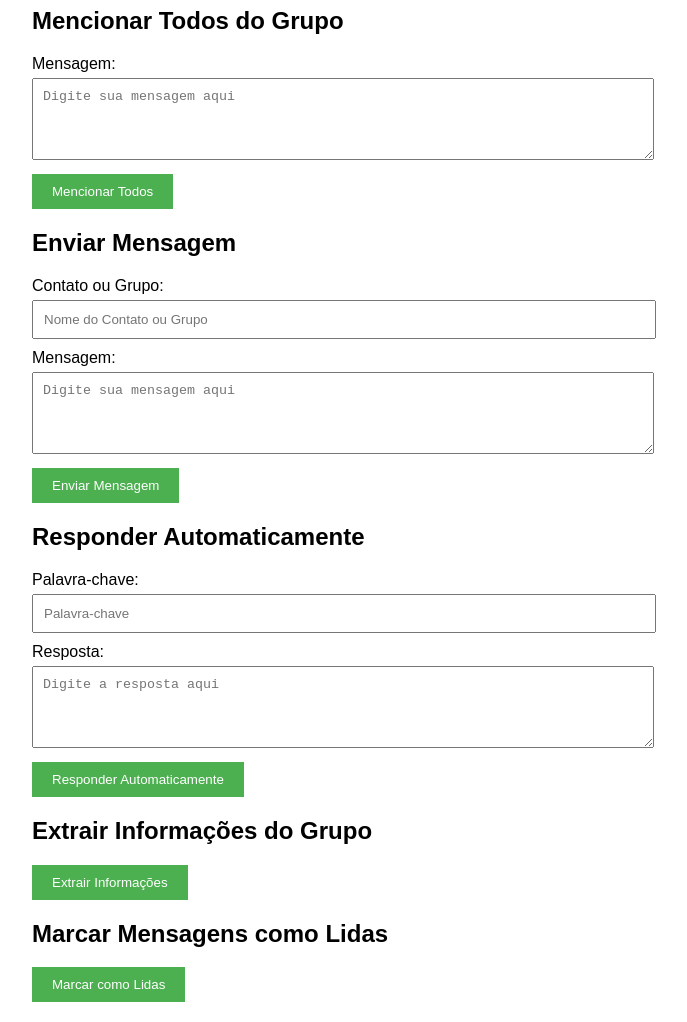
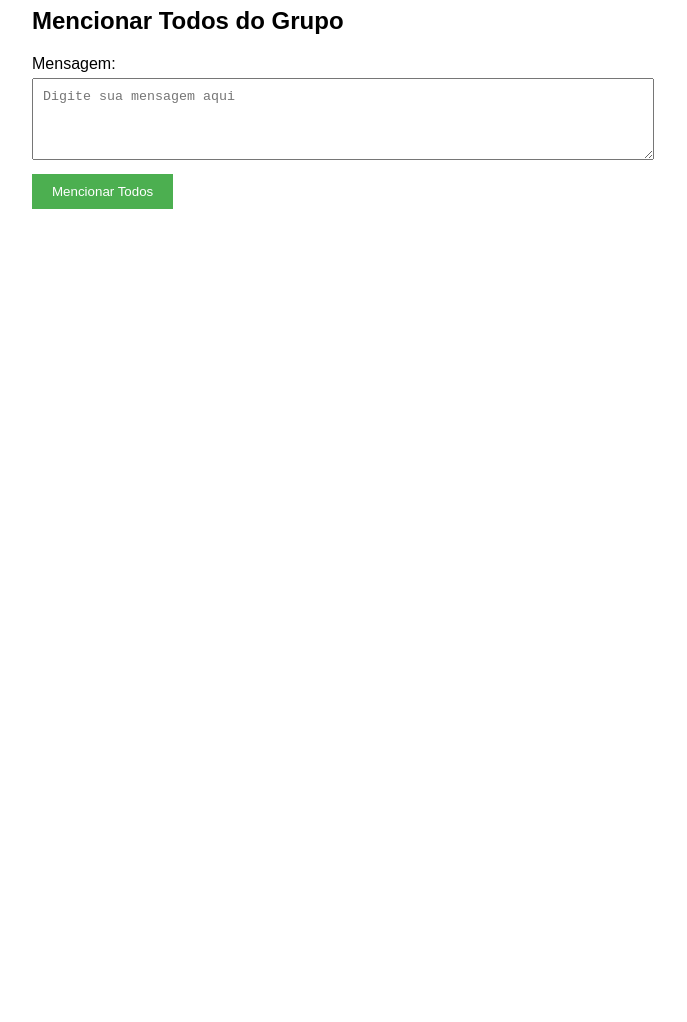
Before and after one commit to patpires/whatsapp, a plain HTML site: page index.html in a window 1280 px wide. Shown: the part 73-1095 px from the top of the page, without its empty margins (308-995 px from the left). After the commit the page ends 800 px from the top, so only its background shows below. Drawn offline with Linux system fonts and the light colour scheme.

Commit message:
Update index.html

```diff
--- a/index.html
+++ b/index.html
@@ -3,7 +3,7 @@
 <head>
     <meta charset="UTF-8">
     <meta name="viewport" content="width=device-width, initial-scale=1.0">
-    <title>WhatsApp Automation Scripts</title>
+    <title>WhatsApp Automation</title>
     <style>
         body {
             font-family: Arial, sans-serif;
@@ -20,7 +20,7 @@
             display: block;
             margin-bottom: 5px;
         }
-        input, textarea {
+        textarea {
             width: 100%;
             padding: 10px;
             margin-bottom: 10px;
@@ -39,41 +39,12 @@
 </head>
 <body>
     <div class="container">
-        <h1>WhatsApp Automation Scripts</h1>
-
+        <h1>WhatsApp Automation</h1>
         <div class="script-section">
             <h2>Mencionar Todos do Grupo</h2>
             <label for="mensagemMencionar">Mensagem:</label>
             <textarea id="mensagemMencionar" rows="4" placeholder="Digite sua mensagem aqui"></textarea>
             <button onclick="mencionarTodos()">Mencionar Todos</button>
-        </div>
-
-        <div class="script-section">
-            <h2>Enviar Mensagem</h2>
-            <label for="contato">Contato ou Grupo:</label>
-            <input type="text" id="contato" placeholder="Nome do Contato ou Grupo">
-            <label for="mensagem">Mensagem:</label>
-            <textarea id="mensagem" rows="4" placeholder="Digite sua mensagem aqui"></textarea>
-            <button onclick="enviarMensagem()">Enviar Mensagem</button>
-        </div>
-
-        <div class="script-section">
-            <h2>Responder Automaticamente</h2>
-            <label for="palavraChave">Palavra-chave:</label>
-            <input type="text" id="palavraChave" placeholder="Palavra-chave">
-            <label for="resposta">Resposta:</label>
-            <textarea id="resposta" rows="4" placeholder="Digite a resposta aqui"></textarea>
-            <button onclick="responderAutomaticamente()">Responder Automaticamente</button>
-        </div>
-
-        <div class="script-section">
-            <h2>Extrair Informações do Grupo</h2>
-            <button onclick="extrairInformacoesDoGrupo()">Extrair Informações</button>
-        </div>
-
-        <div class="script-section">
-            <h2>Marcar Mensagens como Lidas</h2>
-            <button onclick="marcarMensagensComoLidas()">Marcar como Lidas</button>
         </div>
     </div>
 
@@ -91,55 +62,16 @@
 
             inputBox.innerHTML = mentions + "\n" + mensagem;
             inputBox.dispatchEvent(event);
-            document.querySelector("span[data-icon='send']").click();
-        }
 
-        function enviarMensagem() {
-            var contato = document.getElementById('contato').value;
-            var mensagem = document.getElementById('mensagem').value;
-            var contatos = document.querySelectorAll("span[title='" + contato + "']");
-            if (contatos.length === 0) {
-                console.log("Contato não encontrado: " + contato);
-                return;
-            }
-            contatos[0].click();
-            var inputBox = document.querySelectorAll("[contenteditable='true']")[1];
-            var event = new InputEvent('input', { bubbles: true });
-            inputBox.innerHTML = mensagem;
-            inputBox.dispatchEvent(event);
-            document.querySelector("span[data-icon='send']").click();
-        }
-
-        function responderAutomaticamente() {
-            var palavraChave = document.getElementById('palavraChave').value;
-            var resposta = document.getElementById('resposta').value;
-            var mensagens = document.querySelectorAll(".message-in .selectable-text span");
-            mensagens.forEach(mensagem => {
-                if (mensagem.innerText.includes(palavraChave)) {
-                    var inputBox = document.querySelectorAll("[contenteditable='true']")[1];
-                    var event = new InputEvent('input', { bubbles: true });
-                    inputBox.innerHTML = resposta;
-                    inputBox.dispatchEvent(event);
-                    document.querySelector("span[data-icon='send']").click();
+            // Aguardar um momento para garantir que o conteúdo seja inserido corretamente
+            setTimeout(() => {
+                var sendButton = document.querySelector("span[data-icon='send']");
+                if (sendButton) {
+                    sendButton.click();
+                } else {
+                    console.error("Botão de envio não encontrado.");
                 }
-            });
-        }
-
-        function extrairInformacoesDoGrupo() {
-            var membros = document.querySelectorAll(".copyable-text span[title]");
-            var informacoes = [];
-            membros.forEach(membro => {
-                informacoes.push(membro.title);
-            });
-            console.log(informacoes);
-            return informacoes;
-        }
-
-        function marcarMensagensComoLidas() {
-            var mensagensNaoLidas = document.querySelectorAll(".message-in .message-unread");
-            mensagensNaoLidas.forEach(mensagem => {
-                mensagem.click();
-            });
+            }, 1000); // Ajuste o tempo de espera conforme necessário
         }
     </script>
 </body>
```
